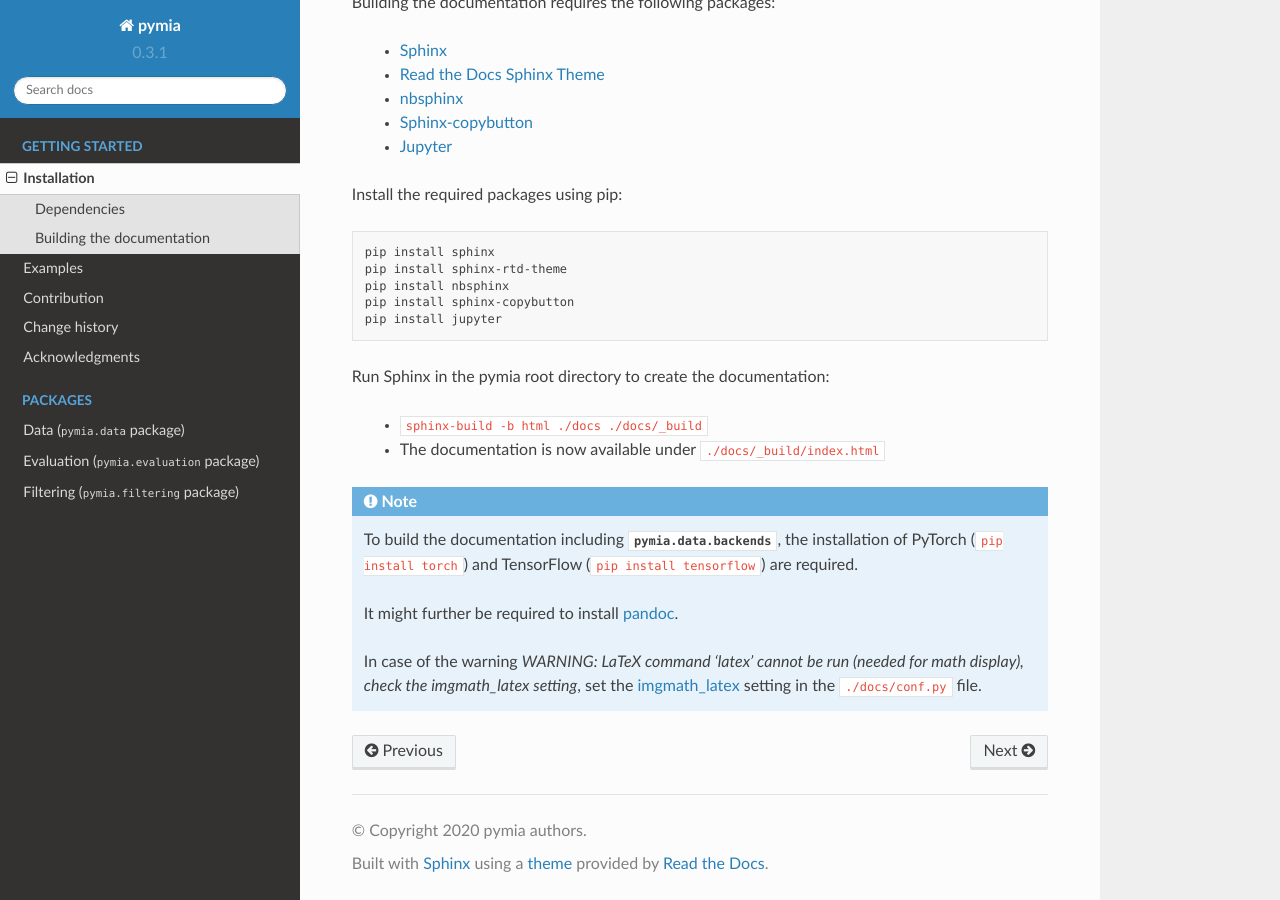
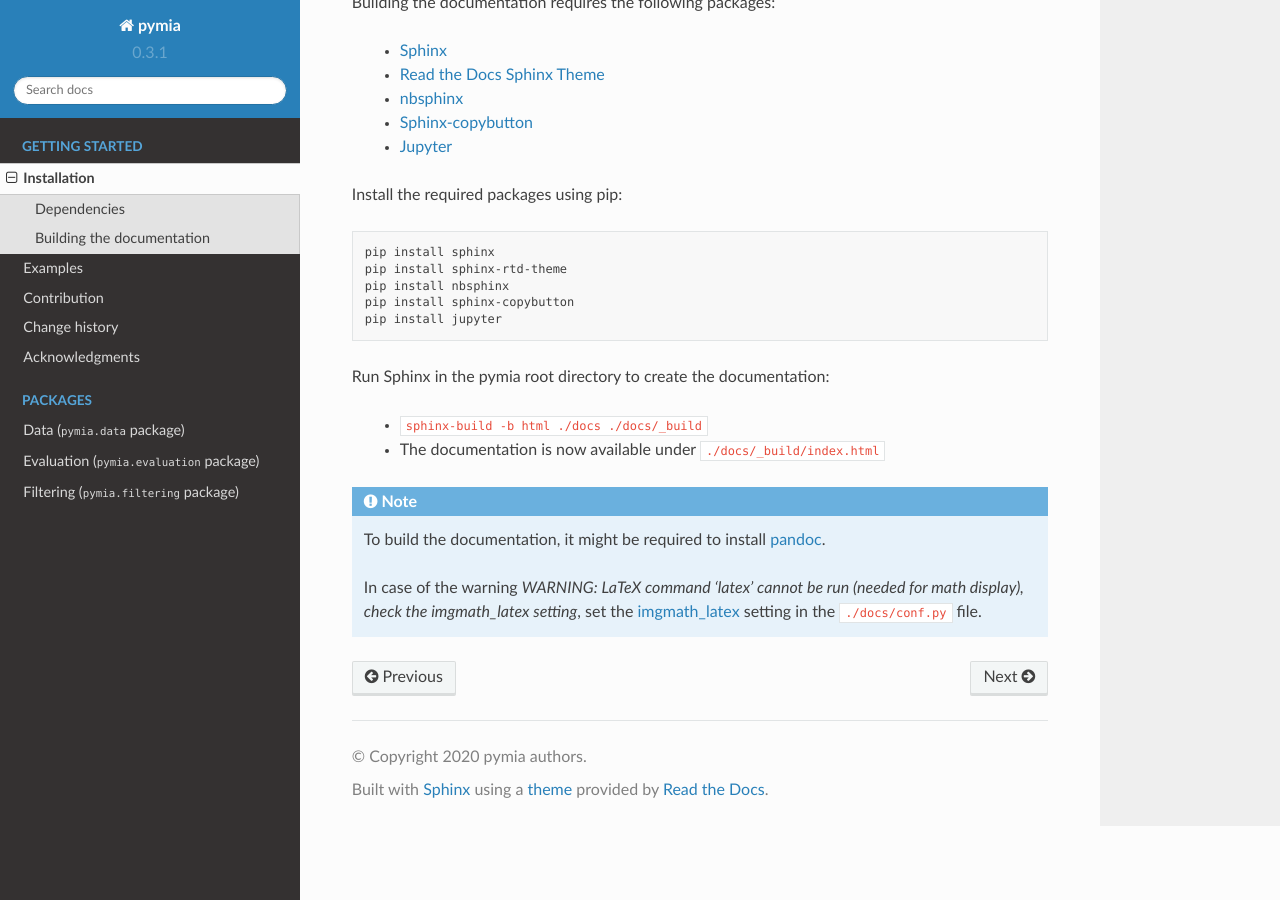
Before and after one commit to rundherum/pymia, a Sphinx documentation site: the page built from docs/installation.rst, in a window 1280 px wide and 900 px high, scrolled down 1106 px. Built offline with Sphinx 7.4.7 and the Read the Docs theme 2.0.0, drawn with Linux system fonts in a browser that asks for light colours; formulas are drawn with MathJax 3; pages that are not in the unit, such as notebooks, are missing from menus.

Commit message:
docs(installation): remove statement about TensorFlow and PyTorch

```diff
--- a/docs/installation.rst
+++ b/docs/installation.rst
@@ -70,8 +70,6 @@ Run Sphinx in the pymia root directory to create the documentation:
    - The documentation is now available under ``./docs/_build/index.html``
 
 .. note::
-   To build the documentation including :mod:`pymia.data.backends`, the installation of PyTorch (:bash:`pip install torch`) and TensorFlow (:bash:`pip install tensorflow`) are required.
-
-   It might further be required to install `pandoc <https://pandoc.org/>`_.
+   To build the documentation, it might be required to install `pandoc <https://pandoc.org/>`_.
 
    In case of the warning `WARNING: LaTeX command 'latex' cannot be run (needed for math display), check the imgmath_latex setting`, set the `imgmath_latex <http://www.sphinx-doc.org/en/master/usage/extensions/math.html#confval-imgmath_latex>`_ setting in the ``./docs/conf.py`` file.
```
